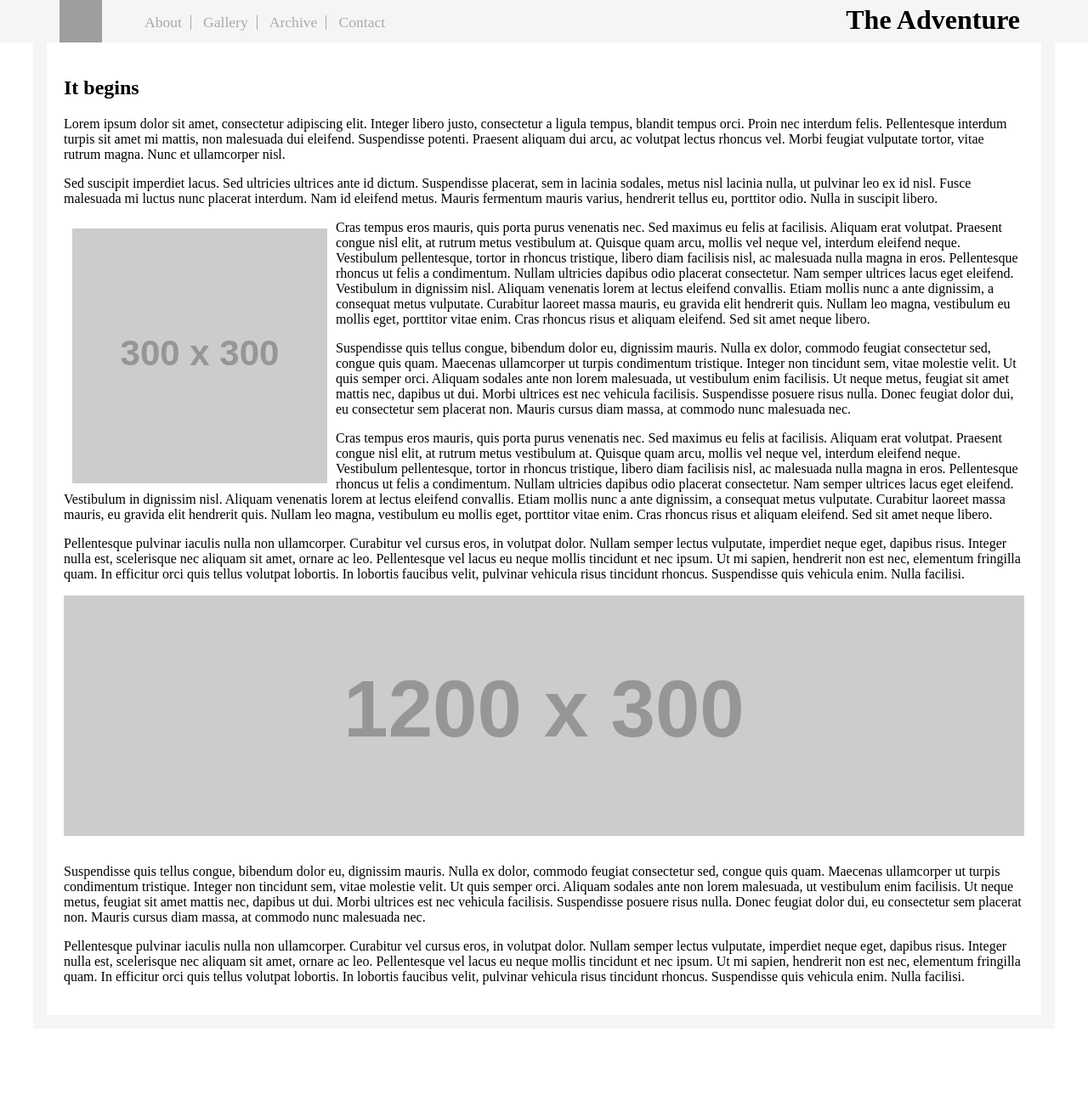
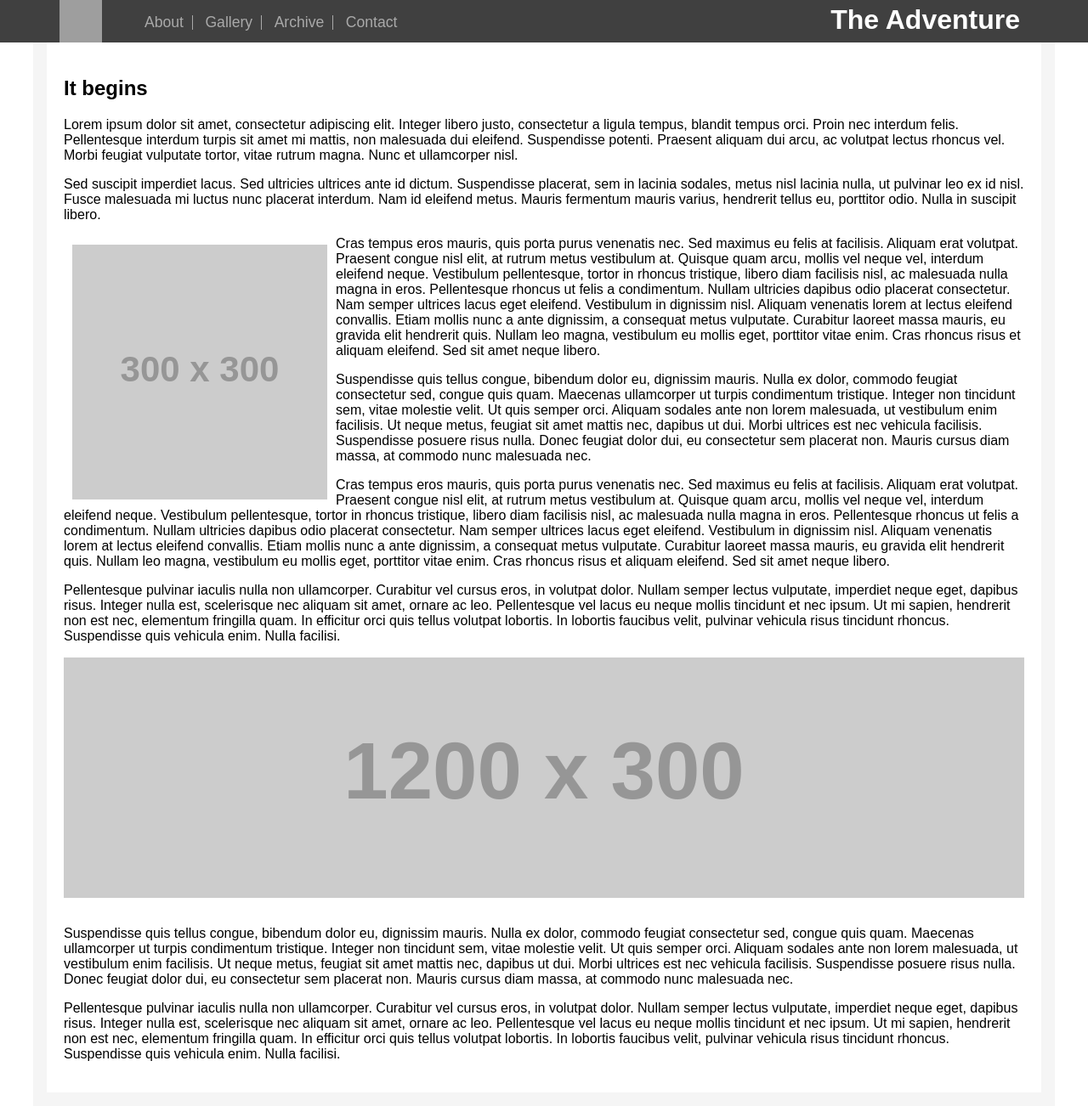
Before and after one commit to NathanTheOtaku/My-New-Site, a PHP site: page / in a window 1280 px wide. Shown: the whole page at 85% size. Before the commit the page ends 1159 px from the top, so only its background shows below. Run offline with PHP 8.4, Linux system fonts and the light colour scheme; grey boxes labelled with a size stand in for pictures from a placeholder-image service; some libraries are stand-ins or nearby versions.

Commit message:
Updated font

```diff
--- a/_css/style.css
+++ b/_css/style.css
@@ -1,6 +1,7 @@
 body
 {
   margin: 0;
+  font-family: fantasy;
 }
 
 .container
@@ -28,7 +29,7 @@ body
 /*nav-menuigation*/
 .navbar
 {
-  background-color: whitesmoke;
+  background-color: #404040;
   height: 50px;
   overflow: hidden;
 }
--- a/index.html
+++ b/index.html
@@ -20,7 +20,7 @@
                         <li><a href="#archive">Archive</a></li>
                         <li><a href="#contact">Contact</a></li>
                     </ul>
-                    <div class="right header"><h1>The Adventure</h1></div>
+                    <div class="right header"><h1 style="color: white">The Adventure</h1></div>
                 </div>
             </div>
         </div>
```
